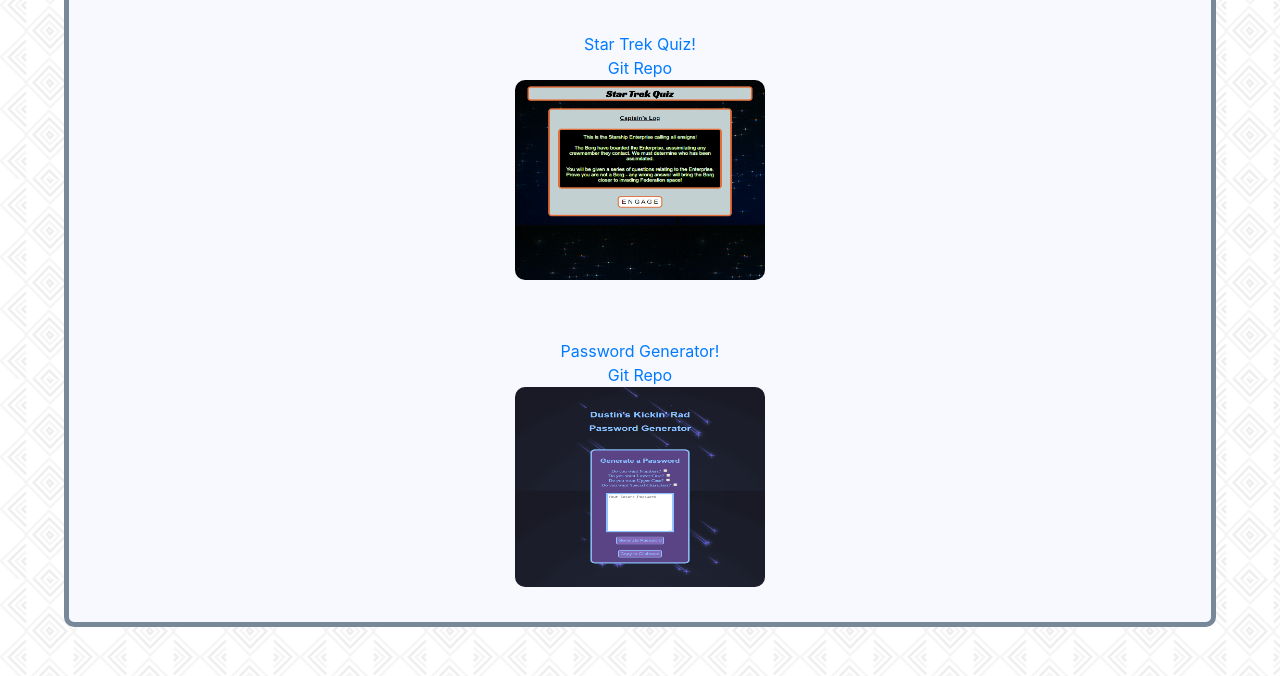
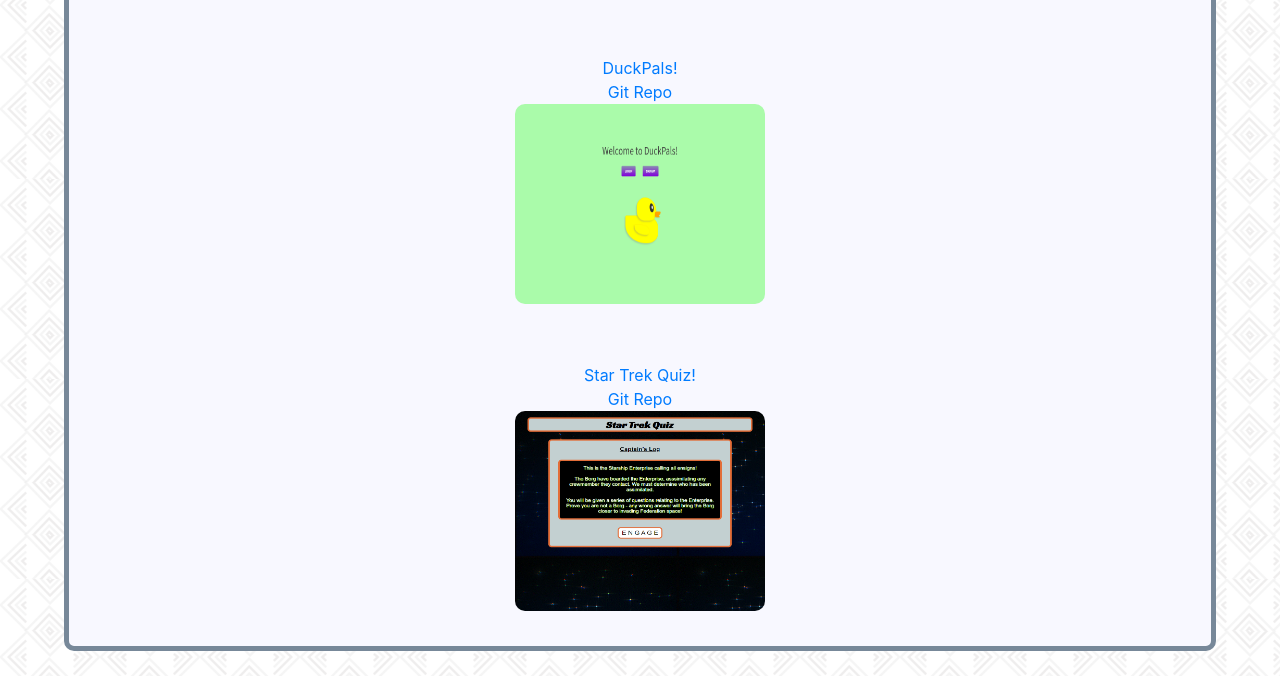
Before and after one commit to dustinjack99/responsive-profile, a plain HTML site: page portfolio.html in a window 1280 px wide. Shown: the part 917-1593 px from the top of the page. Drawn offline with nearby package versions, Linux system fonts and the light colour scheme.

Commit message:
updated with project 2

```diff
--- a/portfolio.html
+++ b/portfolio.html
@@ -53,17 +53,17 @@
             <br>
             <a href="https://github.com/dustinjack99/ScrabbleDabble">Git Repo</a>
             <img class="portImages" src="assets/images/scrabble.png">
+            <br>
+            <a class="portAnchors" href="https://duckpals.herokuapp.com/">DuckPals!</a>
+            <br>
+            <a href="https://github.com/austenpturner/DuckPals">Git Repo</a>
+            <img class="portImages" src="assets/images/duckpals.png">
+            <br>
             <a class="portAnchors" href="https://dustinjack99.github.io/code-quiz/">Star Trek Quiz!</a>
             <br>
             <a href="https://github.com/dustinjack99/code-quiz">Git Repo</a>
-            <br>
             <img class="portImages" src="assets/images/code-quiz.png">
-            <br>
-            <a class="portAnchors" href="https://dustinjack99.github.io/password-generator/">Password Generator!</a>
-            <br>
-            <a href="https://github.com/dustinjack99/password-generator">Git Repo</a>
-            <br>
-            <img class="portImages" src="assets/images/passgen.png">
+
 
         </div>
     </div>
```
Also changed, not shown: assets/images/duckpals.png (added).
